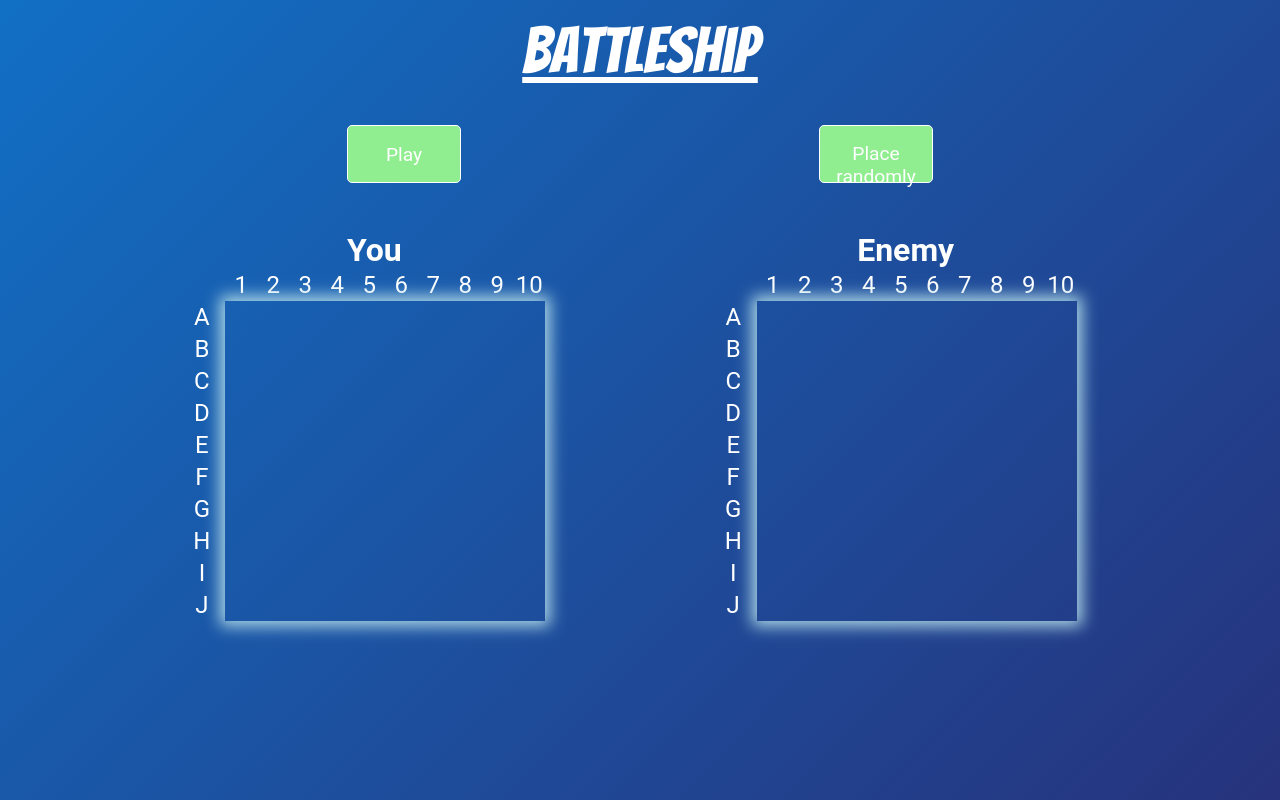
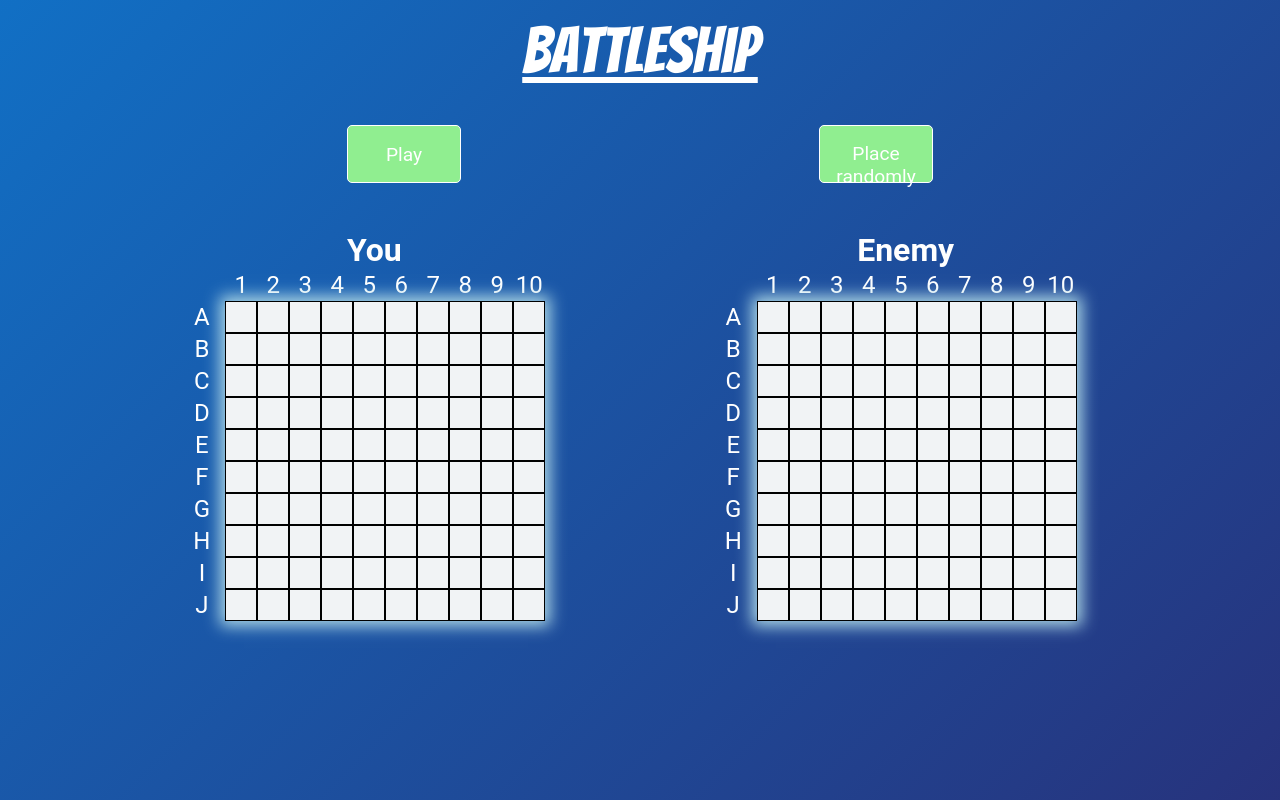
Before and after one commit to Haksa6/battleship, a React app: page / in a window 1280 px wide. Built offline with nearby package versions, Linux system fonts and the light colour scheme; a web font is replaced by a local one.

Commit message:
render cells

```diff
--- a/src/components/Cell.jsx
+++ b/src/components/Cell.jsx
@@ -0,0 +1,7 @@
+import React from 'react';
+
+const Cell = () => {
+  return <div className="game-container-playground-game-cell"></div>;
+};
+
+export default Cell;
--- a/src/components/Enemyboard.jsx
+++ b/src/components/Enemyboard.jsx
@@ -1,13 +1,13 @@
 import React from 'react';
+import Cell from './Cell';
 
 const EnemyBoard = ({ board }) => {
-  const placeShipsAndCells = () => {
-    for (const i in board) {
-      for (const j in board) {
-        console.log(board[i][j]);
-      }
+  let boardCells = [];
+  for (const i in board) {
+    for (const j in board) {
+      boardCells.push(<Cell key={`${i}${j}`} />);
     }
-  };
+  }
 
   return (
     <div className="game-container-computer">
@@ -37,8 +37,7 @@ const EnemyBoard = ({ board }) => {
           <div className="game-container-playground-column-letters">I</div>
           <div className="game-container-playground-column-letters">J</div>
         </div>
-        <div className="game-container-playground-game"></div>
-        {placeShipsAndCells()}
+        <div className="game-container-playground-game">{boardCells}</div>
       </div>
     </div>
   );
--- a/src/components/Game.jsx
+++ b/src/components/Game.jsx
@@ -12,6 +12,7 @@ const Game = () => {
   const [gameState, setGameState] = useState('placement');
   const [ownBoard, setOwnBoard] = useState([]);
   const [enemyBoard, setEnemyBoard] = useState([]);
+  const [ships, setShips] = useState([]);
 
   const placeShipsOnStart = () => {
     playerUser.gameboard.placeShipsAtBoard();
@@ -19,15 +20,31 @@ const Game = () => {
 
     setOwnBoard(playerUser.gameboard.gameboard);
     setEnemyBoard(playerEnemy.gameboard.gameboard);
+    setShips(
+      playerUser.gameboard.getShips().map((ship) => ({
+        ...ship,
+      }))
+    );
   };
+  useEffect(() => placeShipsOnStart(), []);
 
-  useEffect(() => placeShipsOnStart(), []);
+  const handleRandomize = () => {
+    if (gameState === 'placement') {
+      playerUser.gameboard.randomPlaceShips();
+      setShips(
+        playerUser.gameboard.getShips().map((ship) => ({
+          ...ship,
+        }))
+      );
+      console.log(ships[0].coords[0]);
+    }
+  };
 
   return (
     <div className="game-container">
-      <GameInfo winner={winner} />
+      <GameInfo winner={winner} handleRandomize={handleRandomize} />
       <div className="game-container-grids">
-        <OwnBoard board={ownBoard} />
+        <OwnBoard board={ownBoard} ships={ships} />
         <EnemyBoard board={enemyBoard} />
       </div>
     </div>
--- a/src/components/GameInfo.jsx
+++ b/src/components/GameInfo.jsx
@@ -1,14 +1,12 @@
 import React from 'react';
 
-const GameInfo = ({ winner }) => {
-  const handleRandomButton = () => {};
-
+const GameInfo = ({ winner, handleRandomize }) => {
   return (
     <div className="game-container-header">
       <button className="game-container-header-playButton">Play</button>
       <h3 className="game-container-header-winnerText">{winner}</h3>
       <button
-        onClick={handleRandomButton}
+        onClick={handleRandomize}
         className="game-container-header-randomButton"
       >
         Place randomly
--- a/src/components/OwnBoard.jsx
+++ b/src/components/OwnBoard.jsx
@@ -1,6 +1,16 @@
 import React from 'react';
 
-const OwnBoard = ({ board }) => {
+import Cell from './Cell';
+
+const OwnBoard = ({ board, ships }) => {
+  // Render cells into the board
+  let boardCells = [];
+  for (const i in board) {
+    for (const j in board) {
+      boardCells.push(<Cell key={`${i}${j}`} />);
+    }
+  }
+
   return (
     <div className="game-container-user">
       <h2 className="game-container-title">You</h2>
@@ -29,7 +39,7 @@ const OwnBoard = ({ board }) => {
           <div className="game-container-playground-column-letters">I</div>
           <div className="game-container-playground-column-letters">J</div>
         </div>
-        <div className="game-container-playground-game"></div>
+        <div className="game-container-playground-game">{boardCells}</div>
       </div>
     </div>
   );
--- a/src/index.js
+++ b/src/index.js
@@ -5,8 +5,4 @@ import App from './App';
 const appElement = document.getElementById('app');
 const app = createRoot(appElement);
 
-app.render(
-  <StrictMode>
-    <App />
-  </StrictMode>
-);
+app.render(<App />);
```
